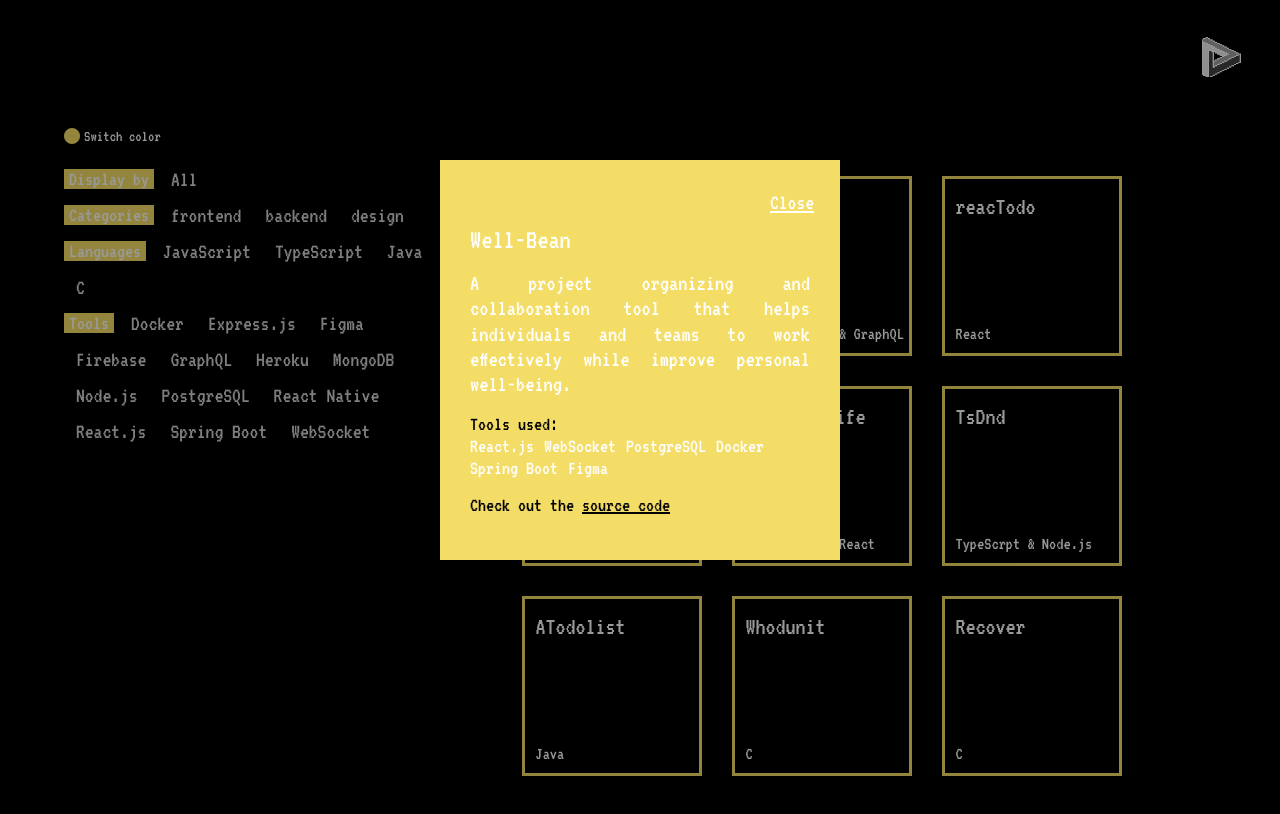
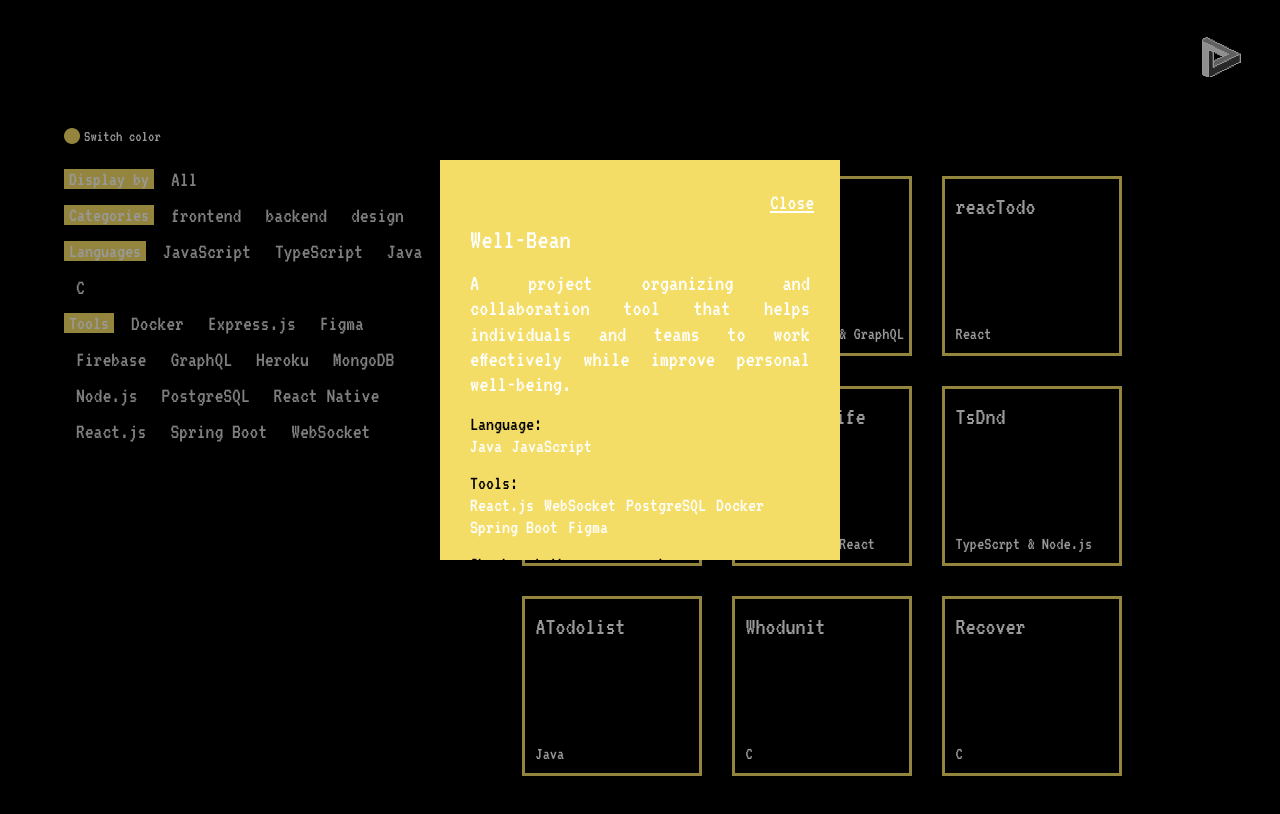
Before and after one commit to blacknstones/blacknstones.github.io, a React (Create React App) app: page /projects in a window 1280 px wide. Both pictures are taken after a click on the element 612 px from the left and 476 px from the top of the page. Shown: the top 814 px of the page. Built offline with nearby package versions, Linux system fonts and the light colour scheme.

Commit message:
fix scroll on detail popup

```diff
--- a/src/components/projects/ProjectDetail.tsx
+++ b/src/components/projects/ProjectDetail.tsx
@@ -38,9 +38,17 @@ const ProjectDetail: React.FC<IProject> = ({ project, setIsOpen }) => {
           {project.detail}
         </p>
 
+        <div className="part" id="tools">
+          <p>Language: </p>
+          <div className="tool-items">
+            {project.languages.map(language => <p id="tool">{language}</p>)}
+          </div>
+
+        </div>
+
         {(project.tools.length !== 0) && (
           <div className="part" id="tools">
-            <p>Tools used: </p>
+            <p>Tools: </p>
             <div className="tool-items">
                  {project.tools.map((tool) => (
               <p id="tool">{tool}</p>
--- a/src/css/projects.css
+++ b/src/css/projects.css
@@ -82,6 +82,18 @@
   width: 400px;
   height: 400px;
   line-height: 1.1;
+  overflow: scroll;
+}
+
+/* Hide scrollbar for Chrome, Safari and Opera */
+.detail-content::-webkit-scrollbar {
+  display: none;
+}
+
+/* Hide scrollbar for IE, Edge and Firefox */
+.detail-content {
+  -ms-overflow-style: none;  /* IE and Edge */
+  scrollbar-width: none;  /* Firefox */
 }
 
 .projects .detail-content .close-button {
```
Also changed, not shown: 2 other files (tests, documents, lock files or other folders).
